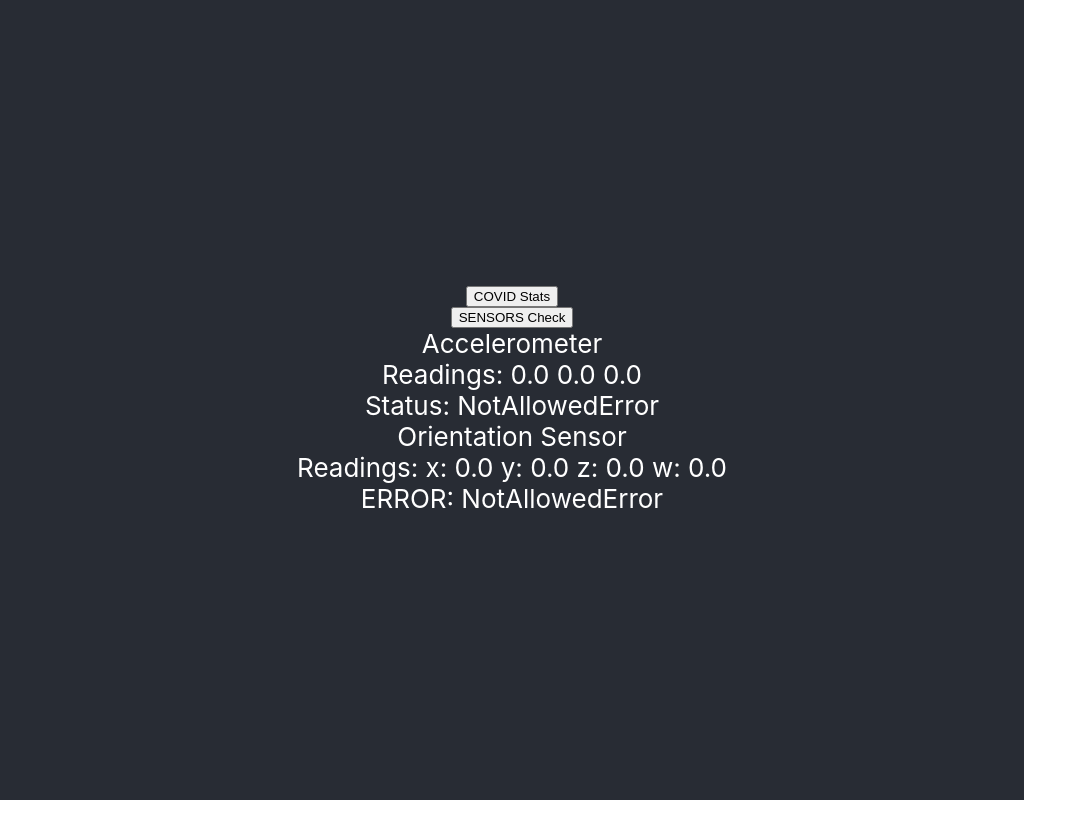
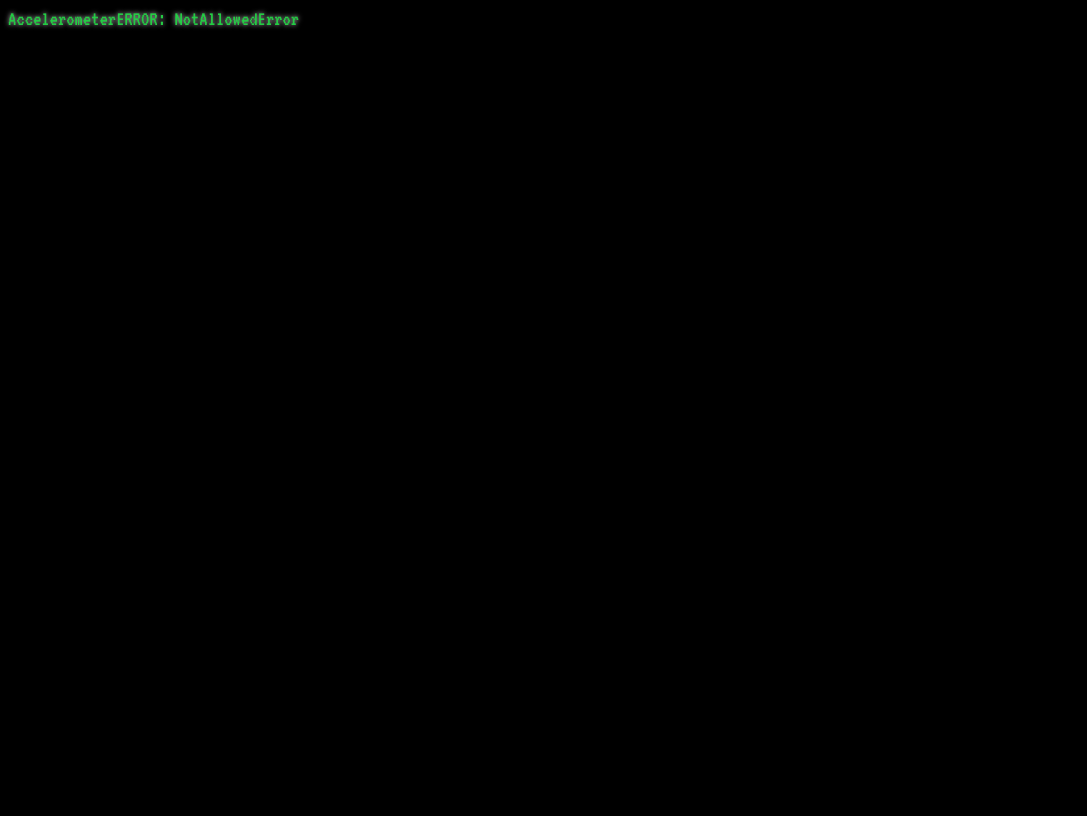
Before and after one commit to jtiagodev/cloudflarechallenge, a React (Create React App) app: page / in a window 1280 px wide. Shown: the whole page, without its empty margins (0-1087 px from the left). Built offline with nearby package versions, Linux system fonts and the light colour scheme.

Commit message:
Retro Visual Added & Chartsjs Implementation for Performance

```diff
--- a/package.json
+++ b/package.json
@@ -7,14 +7,17 @@
     "@testing-library/react": "^11.1.0",
     "@testing-library/user-event": "^12.1.10",
     "axios": "^0.21.0",
+    "chart.js": "^2.9.4",
     "immer": "^7.0.14",
     "moment": "^2.29.1",
     "react": "^17.0.1",
+    "react-chartjs-2": "^2.10.0",
     "react-dom": "^17.0.1",
     "react-router-dom": "^5.2.0",
     "react-scripts": "4.0.0",
     "recharts": "^1.8.5",
     "rxjs": "^6.6.3",
+    "styled-components": "^5.2.0",
     "web-vitals": "^0.2.4"
   },
   "scripts": {
--- a/public/index.html
+++ b/public/index.html
@@ -9,7 +9,8 @@
       name="description"
       content="Web site created using create-react-app"
     />
-    <link rel="apple-touch-icon" href="%PUBLIC_URL%/logo192.png" />
+    <link href="https://fonts.googleapis.com/css2?family=VT323&display=swap" rel="stylesheet">
+
     <!--
       manifest.json provides metadata used when your web app is installed on a
       user's mobile device or desktop. See https://developers.google.com/web/fundamentals/web-app-manifest/
--- a/src/App.css
+++ /dev/null
@@ -1,38 +0,0 @@
-.App {
-  text-align: center;
-}
-
-.App-logo {
-  height: 40vmin;
-  pointer-events: none;
-}
-
-@media (prefers-reduced-motion: no-preference) {
-  .App-logo {
-    animation: App-logo-spin infinite 20s linear;
-  }
-}
-
-.App-header {
-  background-color: #282c34;
-  min-height: 100vh;
-  display: flex;
-  flex-direction: column;
-  align-items: center;
-  justify-content: center;
-  font-size: calc(10px + 2vmin);
-  color: white;
-}
-
-.App-link {
-  color: #61dafb;
-}
-
-@keyframes App-logo-spin {
-  from {
-    transform: rotate(0deg);
-  }
-  to {
-    transform: rotate(360deg);
-  }
-}
--- a/src/App.js
+++ b/src/App.js
@@ -1,27 +1,13 @@
-import React, { useState } from "react";
+import React from "react";
+import { Flex } from "./components/Grid";
 import MyAccelerometer from "./MyAccelerometer";
-import "./App.css";
-import COVIDStats from "./COVIDStats";
-import MyAbsoluteOrientationSensor from "./MyAbsoluteOrientationSensor";
-import { Flex } from "./components/Grid";
 
 const App = (props) => {
-  const [navigate, setNavigate] = useState("SENSORS");
 
   return (
-    <div style={{ width: '80%' }} className="App">
-      <header className="App-header">
-        <button onClick={() => setNavigate("COVID")}>COVID Stats</button>
-        <button onClick={() => setNavigate("SENSORS")}>SENSORS Check</button>
-        {navigate === "COVID" && <COVIDStats />}
-        {navigate === "SENSORS" && (
           <Flex column>
             <MyAccelerometer />
-            <MyAbsoluteOrientationSensor />
           </Flex>
-        )}
-      </header>
-    </div>
   );
 };
 
--- a/src/MyAccelerometer.js
+++ b/src/MyAccelerometer.js
@@ -1,29 +1,95 @@
 import React, { useState, useEffect } from "react";
 import { Flex } from "./components/Grid";
+import Text from "./components/Text";
 import produce from "immer";
-import {
-  LineChart,
-  CartesianGrid,
-  XAxis,
-  YAxis,
-  Tooltip,
-  Legend,
-  Line,
-} from "recharts";
-import moment from "moment";
+import { Line } from "react-chartjs-2";
 
-const Accel = (props) => {
+const minimalOptions = {
+  elements: {
+    point: {
+      radius: 0,
+    },
+  },
+  tooltips: {
+    enabled: false,
+  },
+  hover: { mode: null },
+  scales: {
+    xAxes: [
+      {
+        gridLines: {
+          display: false,
+        },
+        ticks: {
+          display: false,
+        },
+        type: "time",
+      },
+    ],
+    yAxes: [
+      {
+        ticks: {
+          min: -10,
+          max: 20,
+          stepSize: 1,
+        },
+      },
+    ],
+  },
+  legend: {
+    display: false,
+  },
+};
+
+const MyAccelerometer = (props) => {
   const [sensor, setSensor] = useState("Starting");
   const [accelerometer, setAccelerometer] = useState({ x: 0, y: 0, z: 0 });
-  const [accelData, setAccelData] = useState([]);
-  const [accel, setAccel] = useState(new window.Accelerometer({
-    referenceFrame: "device",
-    frequency: 1,
-  }));
+  const [data, setData] = useState({
+    labels: [],
+    datasets: [
+      {
+        label: "x",
+        backgroundColor: "rgba(0, 0, 0, 0.0)",
+        borderColor: "red",
+        borderWidth: 2,
+        pointRadius: 0,
+        lineTension: 0,
+        pointBackgroundColor: "white",
+        showLine: true,
+        data: [],
+      },
+      {
+        label: "y",
+        backgroundColor: "rgba(0, 0, 0, 0.0)",
+        borderColor: "green",
+        borderWidth: 2,
+        pointRadius: 0,
+        lineTension: 0,
+        pointBackgroundColor: "white",
+        showLine: true,
+        data: [],
+      },
+      {
+        label: "z",
+        backgroundColor: "rgba(0, 0, 0, 0.0)",
+        borderColor: "blue",
+        borderWidth: 2,
+        pointRadius: 0,
+        lineTension: 0,
+        pointBackgroundColor: "white",
+        showLine: true,
+        data: [],
+      },
+    ],
+  });
+  const [accel, setAccel] = useState(
+    new window.Accelerometer({
+      referenceFrame: "device",
+      frequency: 3,
+    })
+  );
 
   useEffect(() => {
-
-
     const accelErrorHandler = (event) => {
       // Handle runtime errors.
       if (event.error.name === "NotAllowedError") {
@@ -38,16 +104,22 @@ const Accel = (props) => {
     };
 
     const accelReadingHandler = () => {
-      setAccelData(prevData => {
-        // Caps data at 20 entries
-        const newData = prevData.slice(0, 19);
-        return newData.concat([{
-        time: new Date().getTime(),
-        x: accel.x,
-        y: accel.y,
-        z: accel.z,
-      }]);
-    });
+      setData(
+        produce(data, (draft) => {
+          const newDate = new Date();
+          draft.labels = draft.labels.concat([newDate]);
+          draft.datasets[0].data = draft.datasets[0].data.concat([
+            { t: newDate, y: accel.x },
+          ]);
+          draft.datasets[1].data = draft.datasets[1].data.concat([
+            { t: newDate, y: accel.y },
+          ]);
+          draft.datasets[2].data = draft.datasets[2].data.concat([
+            { t: newDate, y: accel.z },
+          ]);
+          return draft;
+        })
+      );
       setAccelerometer({ x: accel.x, y: accel.y, z: accel.z });
     };
 
@@ -78,39 +150,22 @@ const Accel = (props) => {
   }, []);
 
   return (
-    <Flex column>
-      <span>Accelerometer</span>
-      <span>
-        {`Readings: ${accelerometer.x.toFixed(
-          1
-        )} ${accelerometer.y.toFixed(1)} ${accelerometer.z.toFixed(1)}`}
-      </span>
+    <Flex>
+      <Flex column>
+        <Text>Accelerometer</Text>
+        {sensor === "Reading" && (<span>
+          {`Readings: ${accelerometer.x.toFixed(1)} ${accelerometer.y.toFixed(
+            1
+          )} ${accelerometer.z.toFixed(1)}`}
+        </span>)}
+      </Flex>
       {sensor === "Reading" ? (
-        <LineChart
-          width={730}
-          height={250}
-          data={accelData}
-          margin={{ top: 5, right: 30, left: 20, bottom: 5 }}
-        >
-          <CartesianGrid strokeDasharray="3 3" />
-          <XAxis
-            dataKey="time"
-            domain={["auto", "auto"]}
-            name="Time"
-            tickFormatter={(unixTime) => moment(unixTime).format("HH:mm:ss")}
-            type="number"
-          />
-          <YAxis />
-          <Legend />
-          <Line dot={false} isAnimationActive={false} type="monotone" dataKey="x" stroke="red" />
-          <Line dot={false} isAnimationActive={false} type="monotone" dataKey="y" stroke="green" />
-          <Line dot={false} isAnimationActive={false} type="monotone" dataKey="z" stroke="blue" />
-        </LineChart>
+        <Line data={data} options={minimalOptions} />
       ) : (
-        <span>{`Status: ${sensor}`}</span>
+        <span>{`ERROR: ${sensor}`}</span>
       )}
     </Flex>
   );
 };
 
-export default Accel;
+export default MyAccelerometer;
--- /dev/null
+++ b/src/components/Text/index.js
@@ -0,0 +1,8 @@
+import styled from 'styled-components';
+import React from 'react';
+
+const Text = styled.span`
+    font-family: 'VT323';
+`;
+
+export default Text;
--- a/src/index.css
+++ b/src/index.css
@@ -1,13 +1,32 @@
 body {
-  margin: 0;
-  font-family: -apple-system, BlinkMacSystemFont, 'Segoe UI', 'Roboto', 'Oxygen',
-    'Ubuntu', 'Cantarell', 'Fira Sans', 'Droid Sans', 'Helvetica Neue',
-    sans-serif;
-  -webkit-font-smoothing: antialiased;
-  -moz-osx-font-smoothing: grayscale;
+  background-color: black;
+  /* background-image: radial-gradient(
+    rgba(0, 150, 0, 0.75), black 120%
+  ); */
+  height: 100vh;
+  /* color: white; */
+  color: #24CC44;
+  font: 1.3rem 'VT323', Inconsolata, monospace;
+  text-shadow: 0 0 5px #C8C8C8;
 }
 
-code {
-  font-family: source-code-pro, Menlo, Monaco, Consolas, 'Courier New',
-    monospace;
+body::after {
+  content: "";
+  position: absolute;
+  top: 0;
+  left: 0;
+  width: 100vw;
+  height: 100vh;
+  background: repeating-linear-gradient(
+    0deg,
+    rgba(black, 0.15),
+    rgba(black, 0.15) 1px,
+    transparent 1px,
+    transparent 2px
+  );
 }
+
+::selection {
+  background: #0080FF;
+  text-shadow: none;
+}
```
Also changed, not shown: public/404.html (deleted, +0 -43 lines), 1 other file (tests, documents, lock files or other folders).
